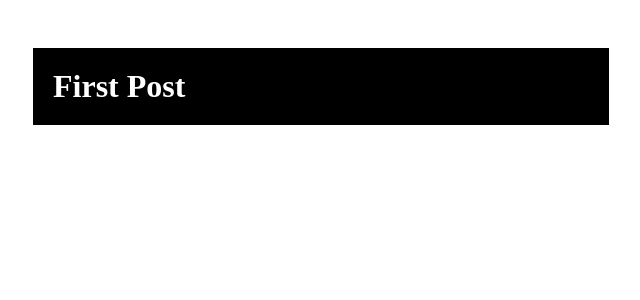
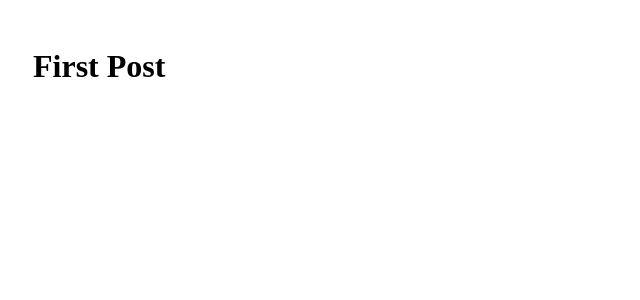
Before and after one commit to zony21/kaito-blog, a Next.js app: page /posts/profile in a window 1280 px wide. Shown: the top 300 px of the page, without its empty margins (319-959 px from the left). Built offline with nearby package versions, Linux system fonts and the light colour scheme.

Commit message:
コミットテスト

```diff
--- a/components/layout.js
+++ b/components/layout.js
@@ -1,4 +1,4 @@
-import styles from './_layout.module.scss'
+import styles from './layout.module.css'
 
 export default function Layout({ children }) {
   return <div className={styles.container}>{children}</div>
--- a/components/layout.module.css
+++ b/components/layout.module.css
@@ -3,8 +3,3 @@
   padding: 0 1rem;
   margin: 3rem auto 6rem;
 }
-h1{
-  color: #ffff;
-  background: #000;
-  padding: 20px;
-}
--- a/pages/index.js
+++ b/pages/index.js
@@ -1,3 +1,4 @@
+import Link from 'next/link'
 import Head from 'next/head'
 
 export default function Home() {
@@ -11,6 +12,9 @@ export default function Home() {
     <main>
     <h1 className="title">
     Wselcom to Kaito-Blogだお
+    <Link href="/posts/profile">
+    <a>this page!</a>
+    </Link>
     </h1>
 
     <p className="description">
```
Lines whose indentation alone changed are shown as unchanged.
